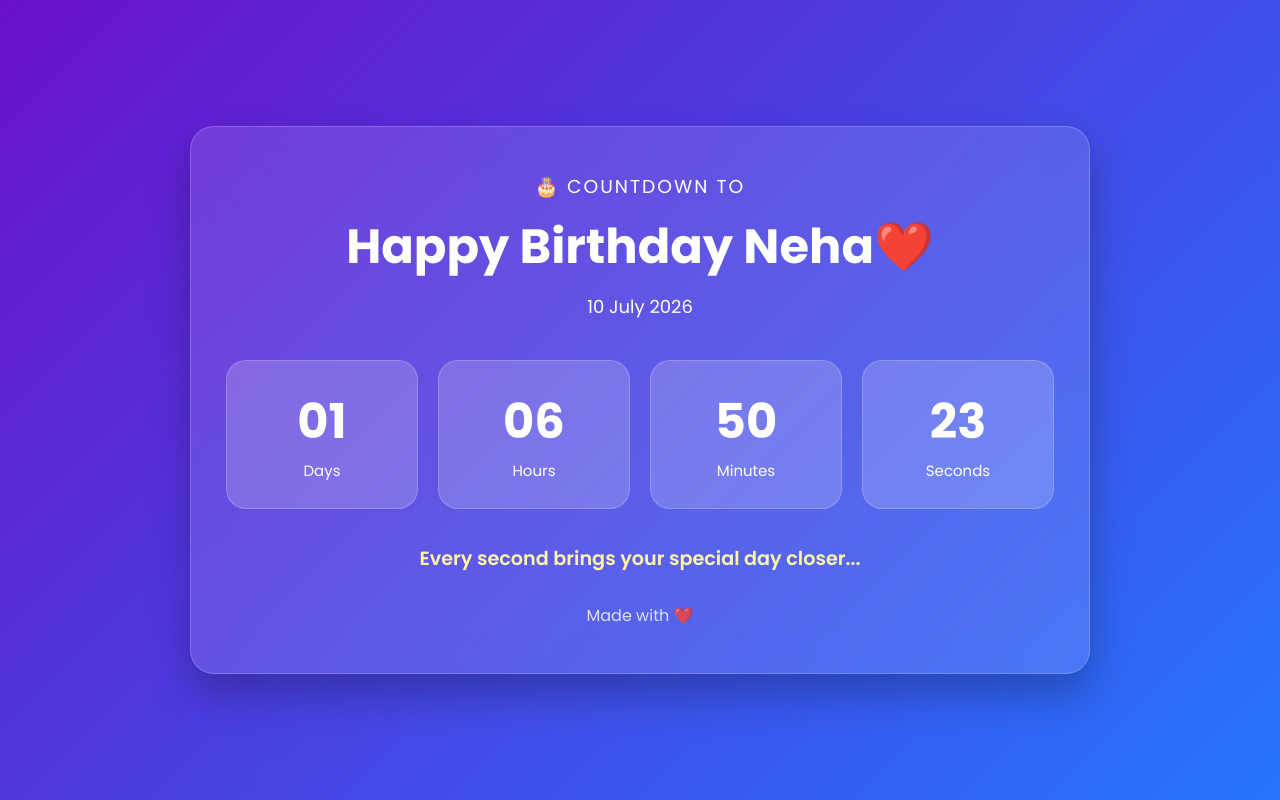
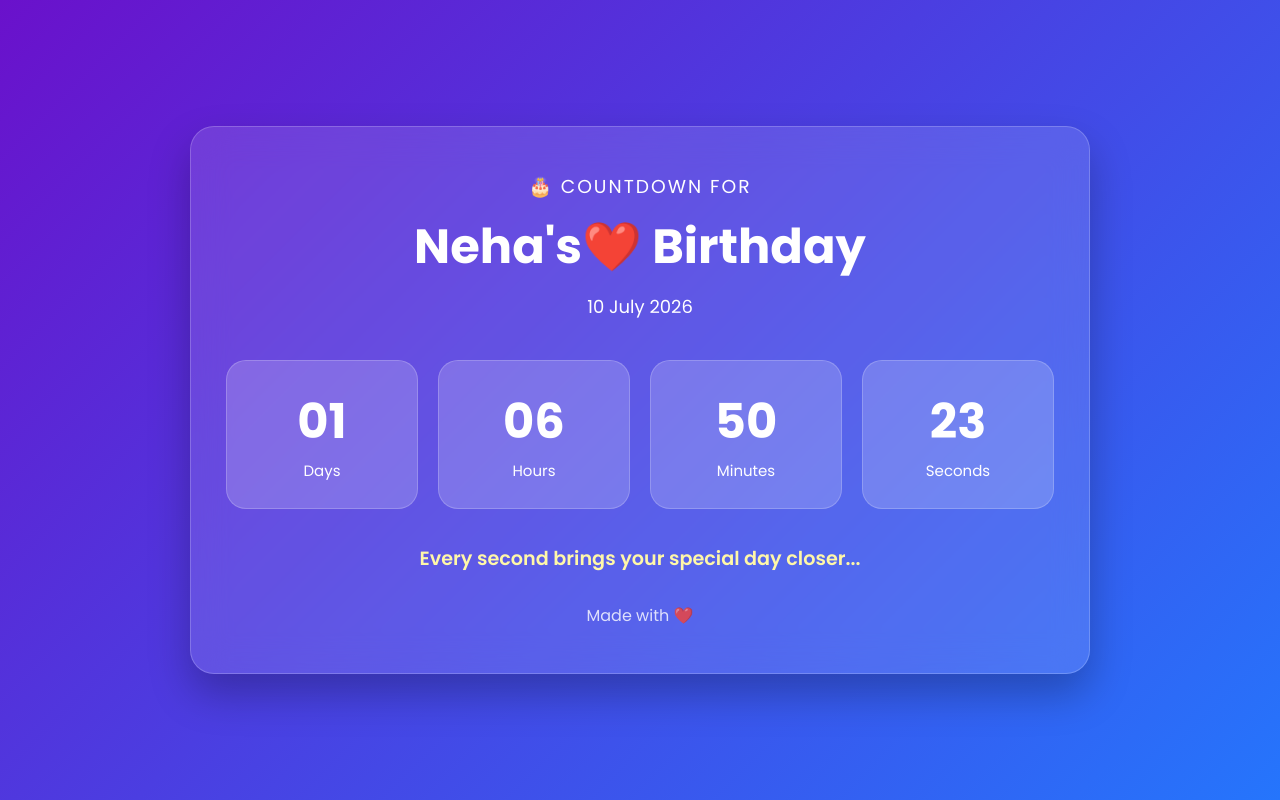
Before and after one commit to Shaibaaz03/Birthday, a plain HTML site: page index.html in a window 1280 px wide. Drawn offline with Linux system fonts and the light colour scheme.

Commit message:
Update index.html

```diff
--- a/index.html
+++ b/index.html
@@ -125,9 +125,9 @@ footer{
 
 <div class="container">
 
-<h3>🎂 COUNTDOWN TO</h3>
+<h3>🎂 COUNTDOWN FOR</h3>
 
-<h1>Happy Birthday Neha❤️</h1>
+<h1>Neha's❤️ Birthday</h1>
 
 <p class="date">
 10 July 2026
```
